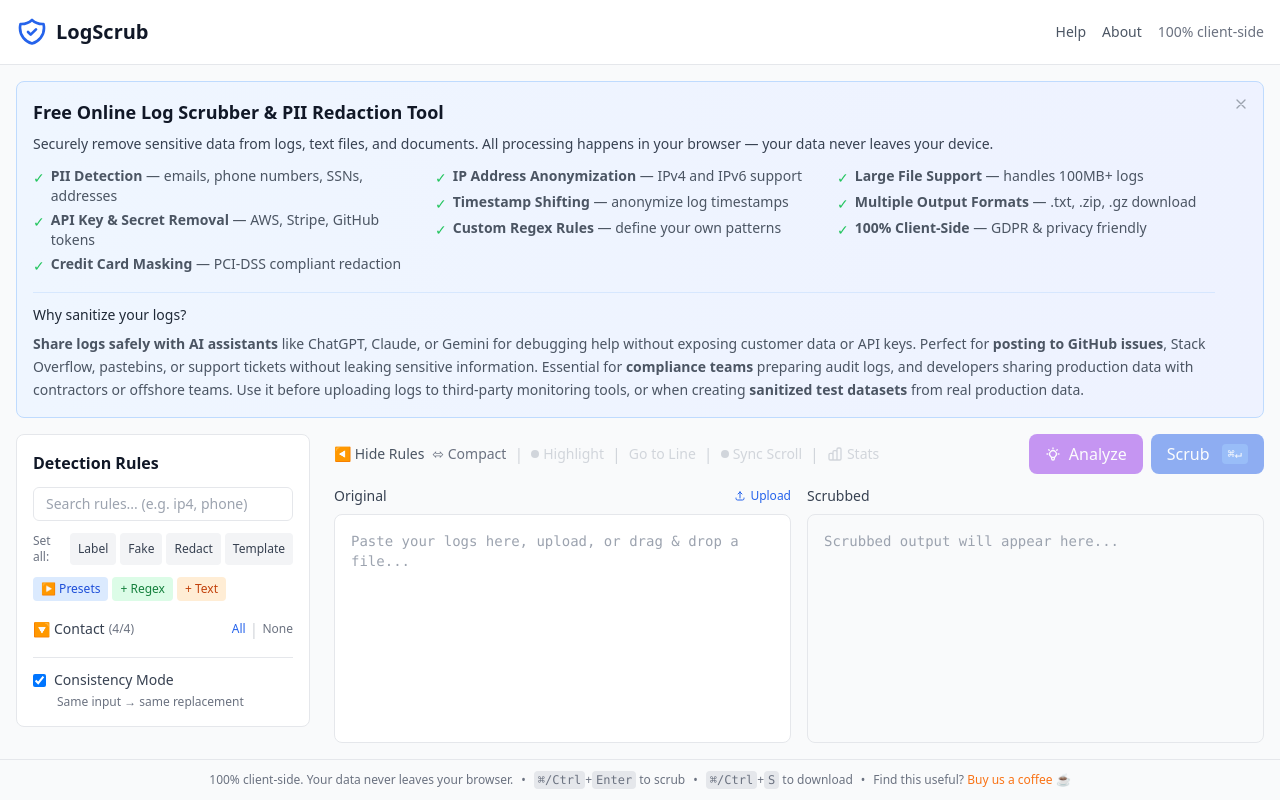
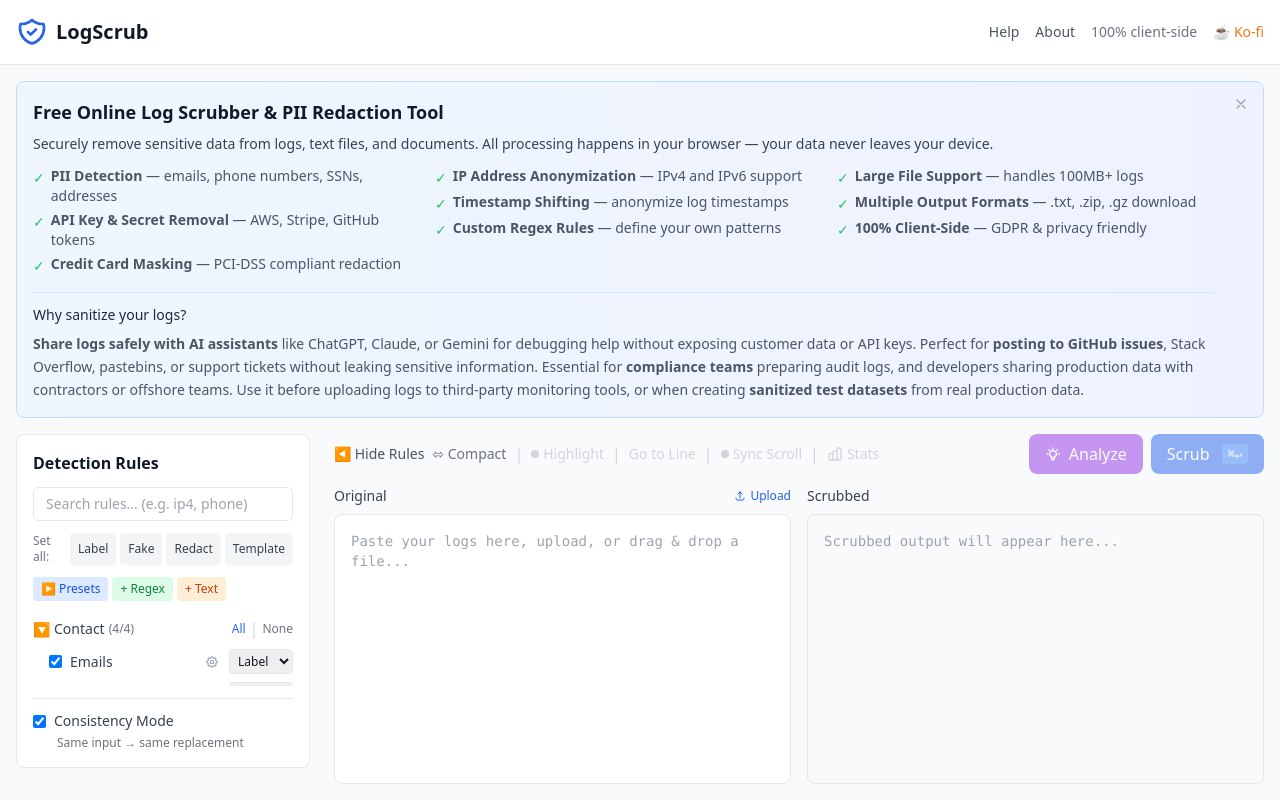
Before and after one commit to skeffling/LogScrub, a React (Vite) app in the folder packages/web/: page / in a window 1280 px wide. Built offline with nearby package versions, Linux system fonts and the light colour scheme.

Commit message:
Remove footer and reorganize UI elements
Move Ko-fi link to header, move keyboard shortcuts to About modal,
and add tooltip to "100% client-side" text. This allows the main UI
to fill to the bottom of the screen.

```diff
--- a/packages/web/src/App.tsx
+++ b/packages/web/src/App.tsx
@@ -769,18 +769,6 @@
         </div>
       </main>
 
-      <footer className="flex-shrink-0 py-3 text-center text-xs text-gray-500 dark:text-gray-400 border-t dark:border-gray-700">
-        <span>100% client-side. Your data never leaves your browser.</span>
-        <span className="mx-2">•</span>
-        <span className="hidden sm:inline">
-          <kbd className="px-1 py-0.5 bg-gray-200 dark:bg-gray-700 rounded text-xs">⌘/Ctrl</kbd>+<kbd className="px-1 py-0.5 bg-gray-200 dark:bg-gray-700 rounded text-xs">Enter</kbd> to scrub
-          <span className="mx-2">•</span>
-          <kbd className="px-1 py-0.5 bg-gray-200 dark:bg-gray-700 rounded text-xs">⌘/Ctrl</kbd>+<kbd className="px-1 py-0.5 bg-gray-200 dark:bg-gray-700 rounded text-xs">S</kbd> to download
-          <span className="mx-2">•</span>
-        </span>
-        <span>Find this useful? <a href="https://ko-fi.com/pitstopper" target="_blank" rel="noopener noreferrer" className="text-orange-500 hover:text-orange-600 dark:text-orange-400 dark:hover:text-orange-300">Buy us a coffee ☕</a></span>
-      </footer>
-
       {showAbout && <AboutModal onClose={() => setShowAbout(false)} />}
 
       {showStats && (
--- a/packages/web/src/components/AboutModal.tsx
+++ b/packages/web/src/components/AboutModal.tsx
@@ -42,9 +42,21 @@
             <li>Paste text or upload a log file</li>
             <li>Select which PII types to detect</li>
             <li>Choose replacement strategy per type (label, fake data, or redact)</li>
-<li>Click "Scrub" to process</li>
-  <li>Download or copy the scrubbed output</li>
+            <li>Click "Scrub" to process</li>
+            <li>Download or copy the scrubbed output</li>
           </ol>
+        </div>
+
+        <div>
+          <h3 className="font-semibold text-gray-900 dark:text-white mb-2">Keyboard Shortcuts</h3>
+          <ul className="text-sm space-y-1">
+            <li>
+              <kbd className="px-1.5 py-0.5 bg-gray-200 dark:bg-gray-700 rounded text-xs font-mono">⌘/Ctrl</kbd> + <kbd className="px-1.5 py-0.5 bg-gray-200 dark:bg-gray-700 rounded text-xs font-mono">Enter</kbd> — Scrub
+            </li>
+            <li>
+              <kbd className="px-1.5 py-0.5 bg-gray-200 dark:bg-gray-700 rounded text-xs font-mono">⌘/Ctrl</kbd> + <kbd className="px-1.5 py-0.5 bg-gray-200 dark:bg-gray-700 rounded text-xs font-mono">S</kbd> — Download
+            </li>
+          </ul>
         </div>
 
         <hr className="dark:border-gray-700" />
--- a/packages/web/src/components/Header.tsx
+++ b/packages/web/src/components/Header.tsx
@@ -25,9 +25,20 @@
           >
             About
           </button>
-          <span className="text-sm text-gray-500 dark:text-gray-400 hidden sm:inline">
+          <span
+            className="text-sm text-gray-500 dark:text-gray-400 hidden sm:inline cursor-help"
+            title="Your data never leaves your browser."
+          >
             100% client-side
           </span>
+          <a
+            href="https://ko-fi.com/pitstopper"
+            target="_blank"
+            rel="noopener noreferrer"
+            className="text-sm text-orange-500 hover:text-orange-600 dark:text-orange-400 dark:hover:text-orange-300 hidden sm:inline"
+          >
+            ☕ Ko-fi
+          </a>
         </div>
       </div>
     </header>
```
